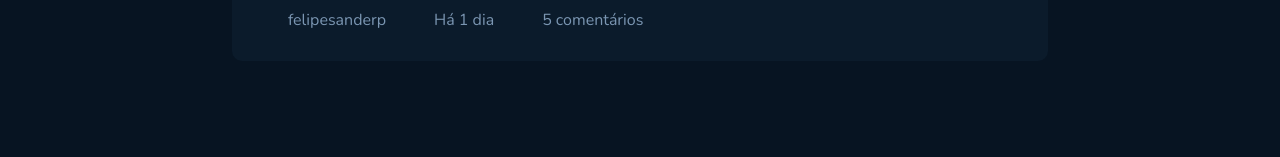
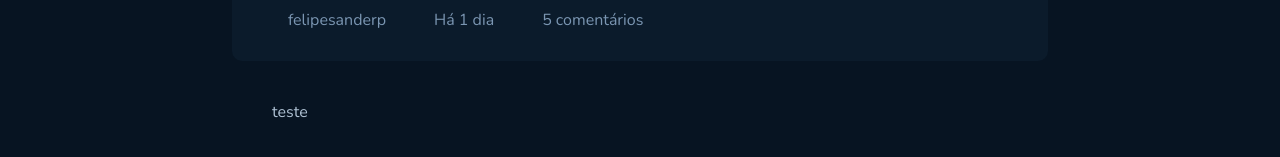
Before and after one commit to felipesanderp/github-blog, a React (Vite) app: page /post/1 in a window 1280 px wide. Shown: the part 339-496 px from the top of the page. Built offline with nearby package versions, Linux system fonts and the light colour scheme; no server answers; some icons are missing; what use-context-selector would draw is missing.

Commit message:
initial post content

```diff
--- /dev/null
+++ b/src/pages/Post/PostContent/index.tsx
@@ -0,0 +1,11 @@
+import ReactMarkdown from 'react-markdown'
+
+import { PostContentContainer } from './styles'
+
+export function PostContent() {
+  return (
+    <PostContentContainer>
+      <ReactMarkdown>teste</ReactMarkdown>
+    </PostContentContainer>
+  )
+}
--- /dev/null
+++ b/src/pages/Post/PostContent/styles.ts
@@ -0,0 +1,7 @@
+import { styled } from 'styled-components'
+
+export const PostContentContainer = styled.main`
+  width: 100%;
+  max-width: 864px;
+  padding: 2.5rem;
+`
--- a/src/pages/Post/index.tsx
+++ b/src/pages/Post/index.tsx
@@ -1,4 +1,5 @@
 // import { useParams } from 'react-router-dom'
+import { PostContent } from './PostContent'
 import { PostHeader } from './PostHeader'
 
 import { PostContainer } from './styles'
@@ -9,6 +10,8 @@ export function Post() {
   return (
     <PostContainer>
       <PostHeader />
+
+      <PostContent />
     </PostContainer>
   )
 }
```
